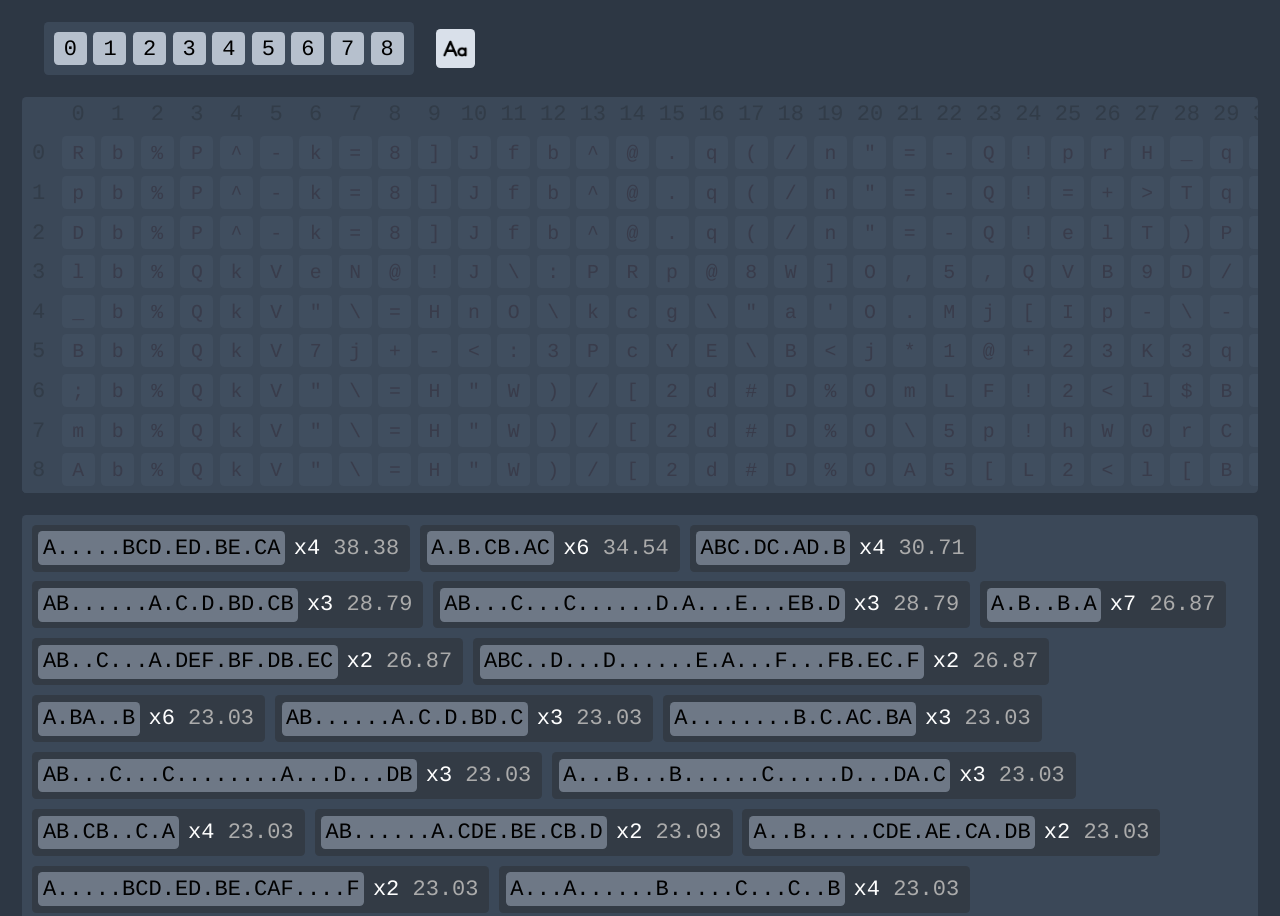
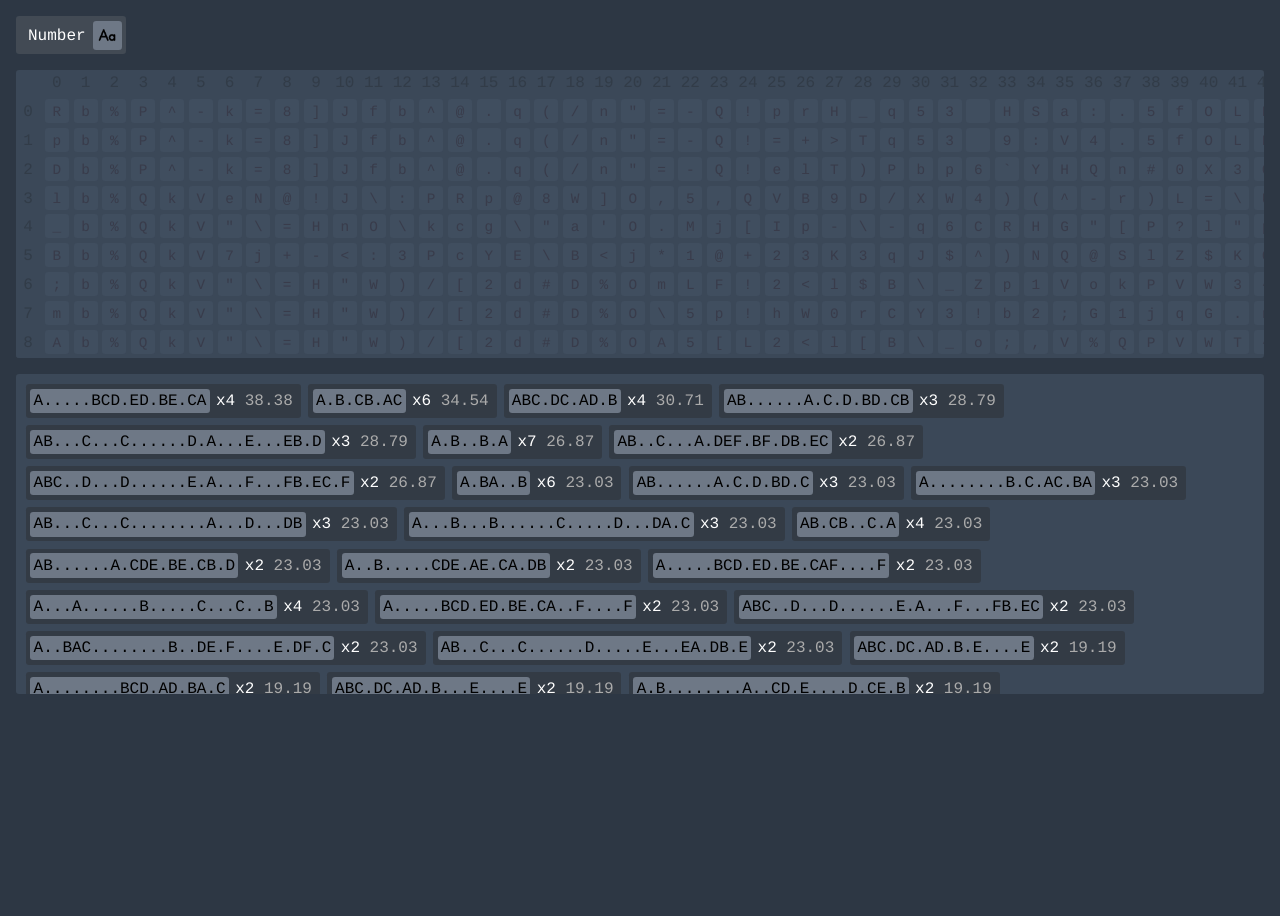
Before and after one commit to tomster12/isomorph-viewer, a plain HTML site: page index.html in a window 1280 px wide. Shown: the top 916 px of the page. After the commit the page ends 800 px from the top, so only its background shows below. Drawn offline with Linux system fonts and the light colour scheme.

Commit message:
Basic QOL

```diff
--- a/index.css
+++ b/index.css
@@ -13,7 +13,7 @@
     padding: 0;
     box-sizing: border-box;
     font-family: "Cousine", monospace;
-    font-size: 22px;
+    font-size: 16px;
     --message-gap: 0.3rem;
     --message-letter-size: 1.5rem;
     --message-letter-height: 1.65rem;
@@ -39,44 +39,49 @@ body {
 
 /* ------------------------------------------- */
 
-#top-bar {
+.toolbar {
     display: flex;
     flex-direction: row;
     align-items: center;
-    gap: 1rem;
-    padding: 0 1rem;
+    gap: 0.6rem;
 }
 
-#messages-selector-container {
+.toolbar-option {
     display: flex;
     flex-direction: row;
-    gap: var(--message-gap);
-    background-color: #3b4858;
+    align-items: center;
+    justify-content: center;
+    padding: 0.3rem;
     border-radius: var(--standard-border-radius);
-    padding: calc(var(--message-gap) * 1.5);
-    width: fit-content;
-}
-
-#messages-selector-container div {
-    width: var(--message-letter-size);
-    height: var(--message-letter-size);
-    line-height: var(--message-letter-height);
-    border-radius: var(--standard-border-radius);
-    text-align: center;
-    background-color: #585d63;
+    background-color: #424a54;
     cursor: pointer;
     user-select: none;
 }
 
-#messages-selector-container div.selected {
-    background-color: #b6c0cd;
+.toolbar-option.toggled {
+    background-color: #7c838f;
 }
 
-#messages-selector-container div:hover {
-    background-color: #dde4ee;
+.toolbar-option:hover {
+    background-color: #949eab;
 }
 
-#toggle-ascii-button {
+.toolbar-option.toggled .toolbar-option-image {
+    background-color: #b4beca;
+}
+
+.toolbar-option:hover .toolbar-option-image {
+    background-color: #dee4eb;
+}
+
+.toolbar-option-label {
+    color: white;
+    height: 1rem;
+    width: 4.5rem;
+    text-align: center;
+}
+
+.toolbar-option-image {
     flex-shrink: 0;
     width: calc(var(--message-letter-size) + var(--message-gap));
     height: calc(var(--message-letter-size) + var(--message-gap));
@@ -84,20 +89,13 @@ body {
     display: flex;
     justify-content: center;
     align-items: center;
-    background-color: #9ea9b7;
+    background-color: #6e7886;
     cursor: pointer;
 }
 
-#toggle-ascii-button img {
+.toolbar-option-image img {
     width: 70%;
     height: 70%;
-}
-#toggle-ascii-button.toggled {
-    background-color: #d9e0ea;
-}
-
-#toggle-ascii-button:hover {
-    background-color: #f3f7fc;
 }
 
 /* ------------------------------------------- */
@@ -161,9 +159,6 @@ body {
     background-color: #404e5f;
     color: #393c4b;
     font-size: 0.9rem;
-
-    /* 212428 */
-    /* white */
 }
 
 /* ------------------------------------------- */
@@ -172,8 +167,10 @@ body {
     display: flex;
     flex-direction: row;
     flex-wrap: wrap;
-    padding: 0.45rem;
+    padding: 0.6rem;
     gap: 0.45rem;
+    height: 20rem;
+    overflow-y: scroll;
 }
 
 .isomorph {
--- a/index.html
+++ b/index.html
@@ -6,10 +6,12 @@
     </head>
 
     <body>
-        <div id="top-bar">
-            <div id="messages-selector-container"></div>
-            <div id="toggle-ascii-button">
-                <img src="assets/alphabet.png" />
+        <div class="toolbar">
+            <div id="toggle-show-numeric-button" class="toolbar-option">
+                <div class="toolbar-option-label">Number</div>
+                <div class="toolbar-option-image">
+                    <img src="assets/alphabet.png" />
+                </div>
             </div>
         </div>
 
--- a/index.js
+++ b/index.js
@@ -1,16 +1,15 @@
-const MESSAGE_SELECTOR_CONTAINER_ELEMENT = document.getElementById("messages-selector-container");
 const MESSAGE_OUTER_CONTAINER_ELEMENT = document.getElementById("messages-outer-container");
 const MESSAGE_CONTAINER_ELEMENT = document.getElementById("messages-container");
 const MESSAGE_LETTER_INDICES_ELEMENT = document.getElementById("messages-letter-indices");
 const MESSAGE_ROW_INDICES_ELEMENT = document.getElementById("messages-row-indices");
 const ISOMORPH_CONTAINER_ELEMENT = document.getElementById("isomorph-container");
-const TOGGLE_ASCII_BUTTON_ELEMENT = document.getElementById("toggle-ascii-button");
+const TOGGLE_SHOW_NUMERIC_BUTTON_ELEMENT = document.getElementById("toggle-show-numeric-button");
 
 let messageDisplays = [];
 let isomorphDisplays = {};
 let selectedPattern = null;
 let maxLength = 0;
-let asciiToggled = false;
+let showNumeric = false;
 
 function updateIsomorphLabels() {
     for (const pattern in ISOMORPH_DATA) {
@@ -96,55 +95,16 @@ function selectIsomorph(pattern) {
     }
 }
 
-function toggleMessage(index) {
-    let newVisible = !messageDisplays[index].visible;
-    messageDisplays[index].visible = newVisible;
-
-    // Toggle message selector class
-    let messageSelectElement = MESSAGE_SELECTOR_CONTAINER_ELEMENT.children[index];
-    messageSelectElement.classList.toggle("selected", newVisible);
-
-    // Toggle visible in row indices
-    let rowElement = MESSAGE_ROW_INDICES_ELEMENT.children[index];
-    rowElement.style.display = newVisible ? "block" : "none";
-
-    // Toggle visible in messages list
-    let messageElement = MESSAGE_CONTAINER_ELEMENT.children[index];
-    messageElement.style.display = newVisible ? "flex" : "none";
-
-    // Filter out isomorphs that do not include 2 instances in the visible messages
-    for (const pattern in ISOMORPH_DATA) {
-        let visibleCount = 0;
-        for (let instance of ISOMORPH_DATA[pattern].instances) {
-            if (messageDisplays[instance[0]].visible) visibleCount++;
-        }
-
-        const isVisible = visibleCount >= 2;
-        let isomorphDisplay = isomorphDisplays[pattern];
-        isomorphDisplay.element.style.display = isVisible ? "flex" : "none";
-
-        if (!isVisible && selectedPattern == pattern) {
-            selectIsomorph(null);
-        }
-    }
-
-    updateIsomorphLabels();
-}
-
-function toggleAscii() {
-    asciiToggled = !asciiToggled;
+function toggleShowNumeric() {
+    showNumeric = !showNumeric;
     for (let i = 0; i < messageDisplays.length; i++) {
         for (let j = 0; j < messageDisplays[i].letters.length; j++) {
             let letter = messageDisplays[i].letters[j];
-            letter.textContent = asciiToggled ? String.fromCharCode(EYE_MESSAGES[i][j] + 32) : EYE_MESSAGES[i][j].toString();
+            letter.textContent = showNumeric ? EYE_MESSAGES[i][j].toString() : String.fromCharCode(EYE_MESSAGES[i][j] + 32);
         }
     }
-    TOGGLE_ASCII_BUTTON_ELEMENT.classList.toggle("toggled", asciiToggled);
+    TOGGLE_SHOW_NUMERIC_BUTTON_ELEMENT.classList.toggle("toggled", showNumeric);
 }
-
-// Start with ASCII toggled
-TOGGLE_ASCII_BUTTON_ELEMENT.classList.toggle("toggled", true);
-asciiToggled = true;
 
 for (let i = 0; i < EYE_MESSAGES.length; i++) {
     let messageDisplay = {};
@@ -158,7 +118,7 @@ for (let i = 0; i < EYE_MESSAGES.length; i++) {
     maxLength = Math.max(maxLength, EYE_MESSAGES[i].length);
     for (let j = 0; j < EYE_MESSAGES[i].length; j++) {
         let letter = document.createElement("div");
-        letter.textContent = asciiToggled ? String.fromCharCode(EYE_MESSAGES[i][j] + 32) : EYE_MESSAGES[i][j].toString();
+        letter.textContent = showNumeric ? EYE_MESSAGES[i][j].toString() : String.fromCharCode(EYE_MESSAGES[i][j] + 32);
         messageDisplay.element.appendChild(letter);
         messageDisplay.letters.push(letter);
     }
@@ -169,12 +129,6 @@ for (let i = 0; i < EYE_MESSAGES.length; i++) {
     let rowIndexElement = document.createElement("div");
     rowIndexElement.textContent = i.toString();
     MESSAGE_ROW_INDICES_ELEMENT.appendChild(rowIndexElement);
-
-    let messageSelectElement = document.createElement("div");
-    messageSelectElement.textContent = i.toString();
-    messageSelectElement.className = "selected";
-    messageSelectElement.onclick = () => toggleMessage(i);
-    MESSAGE_SELECTOR_CONTAINER_ELEMENT.appendChild(messageSelectElement);
 }
 
 for (let i = 0; i < maxLength; i++) {
@@ -211,4 +165,4 @@ for (const pattern in ISOMORPH_DATA) {
     isomorphDisplays[pattern] = isomorphDisplay;
 }
 
-TOGGLE_ASCII_BUTTON_ELEMENT.onclick = () => toggleAscii();
+TOGGLE_SHOW_NUMERIC_BUTTON_ELEMENT.onclick = () => toggleShowNumeric();
```
